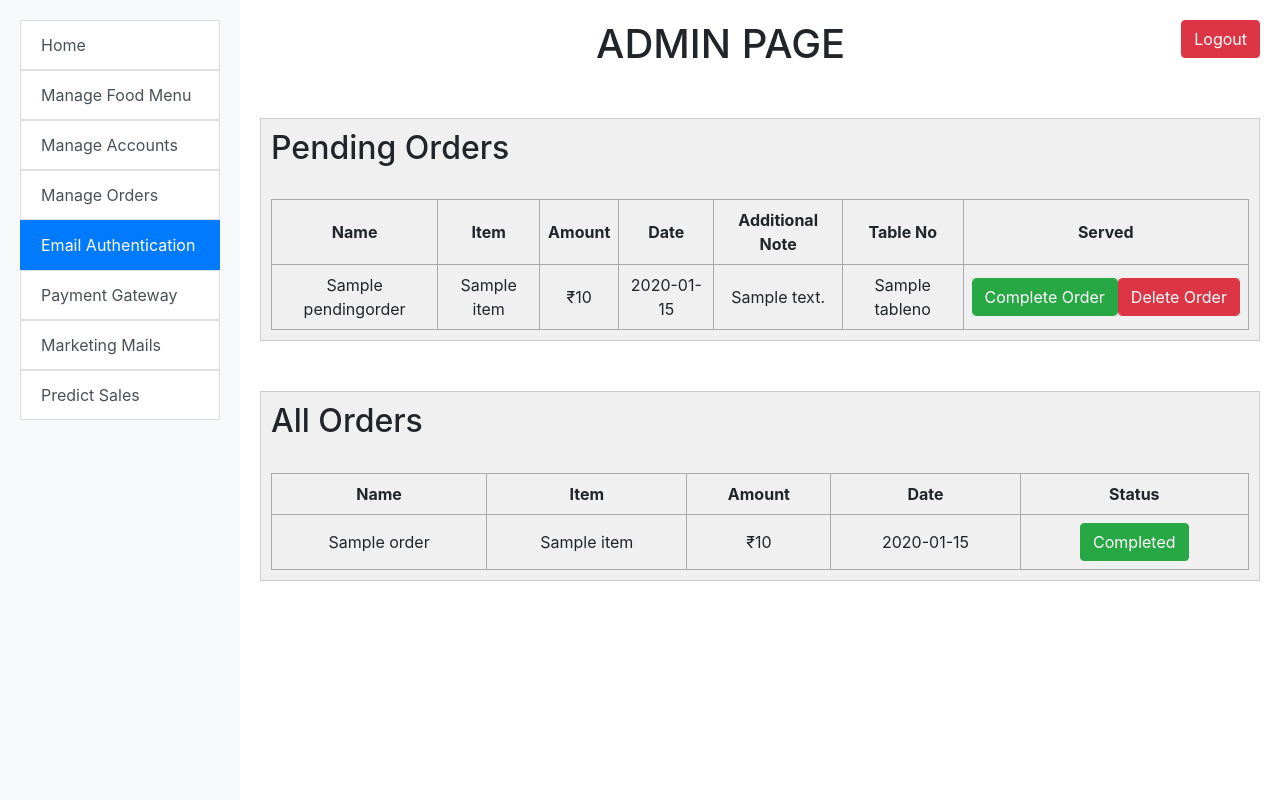
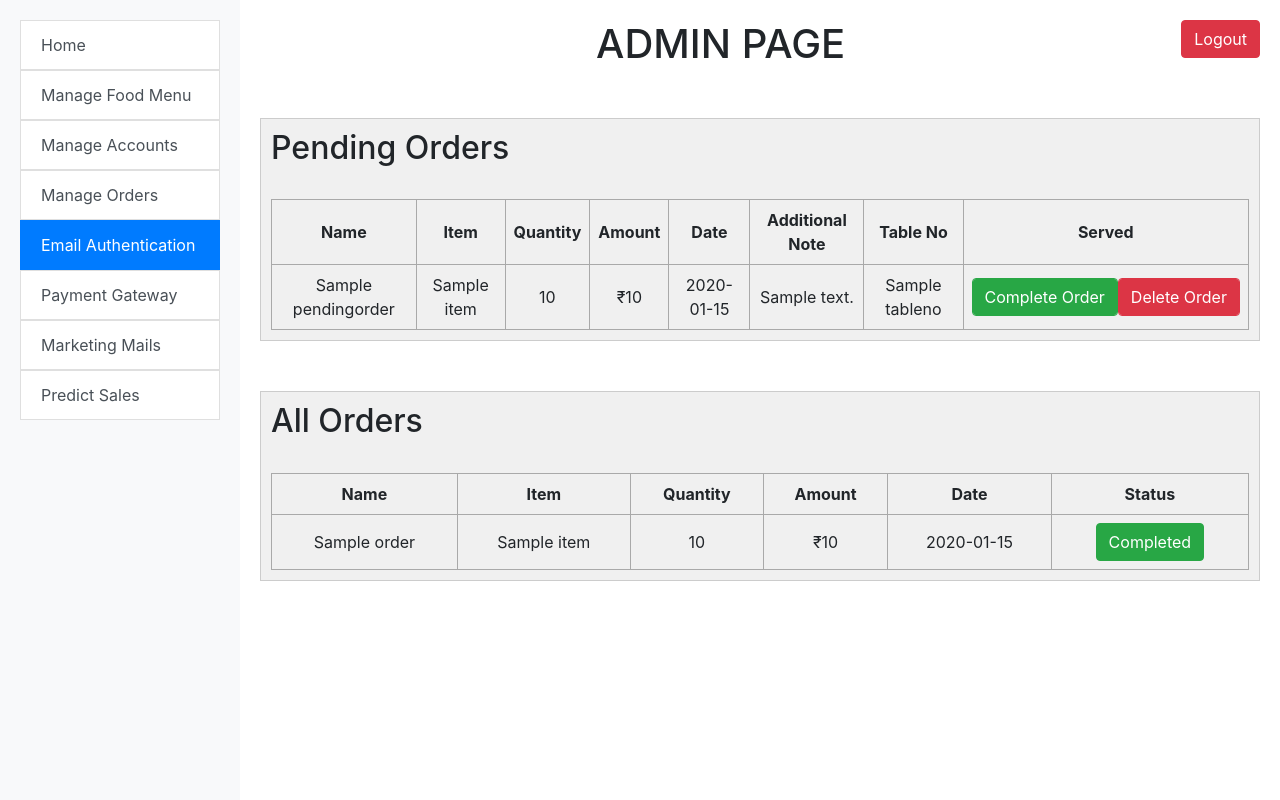
Before and after one commit to ItsAdi22/Restaurant-management-system, a Flask app: template templates/adminmanageorders.html in a window 1280 px wide. Run offline with Flask 3, Linux system fonts and the light colour scheme; the template is opened without the code that fills it: values that come from a table or form of the project are taken from there, most other values are stand-ins (such as "Sample title", 1, 10 or a date in 2020); some libraries are stand-ins or nearby versions.

Commit message:
Fixed the issue where quantity was not being displayed in the admin side

```diff
--- a/app.py
+++ b/app.py
@@ -16,6 +16,7 @@ import pandas as pd
 # import numpy as np
 from sklearn.model_selection import train_test_split
 from sklearn.linear_model import LinearRegression
+import json
 
 load_dotenv()
 
@@ -1042,10 +1043,10 @@ def admin():
                elif request.form.get('form_type') == 'admin_manageOrders':
                   adminManageOrders = True
 
-                  cursor.execute('SELECT name,item,price,date,note,tableno,served,stripeid from orders WHERE served = %s',(0,))
+                  cursor.execute('SELECT name,item,quantity,price,date,note,tableno,served,stripeid from orders WHERE served = %s',(0,))
                   pendingorders = cursor.fetchall()
 
-                  cursor.execute('SELECT name,item,price,date,served from orders ORDER BY id DESC')
+                  cursor.execute('SELECT name,item,quantity,price,date,served from orders ORDER BY id DESC')
                   allOrders = cursor.fetchall()
 
                   return render_template('adminmanageorders.html',adminManageOrders=adminManageOrders,pendingorders=pendingorders,allOrders=allOrders,form4=form4,form5=form5)
@@ -1060,10 +1061,10 @@ def admin():
                      cursor.execute('UPDATE orders SET served = 1 WHERE stripeid = %s;',(stripeid,))
                      mysql.connection.commit()
 
-                     cursor.execute('SELECT name,item,price,date,note,tableno,served,stripeid from ORDERS WHERE served = %s',(0,))
+                     cursor.execute('SELECT name,item,quantity,price,date,note,tableno,served,stripeid from ORDERS WHERE served = %s',(0,))
                      pendingorders = cursor.fetchall()
 
-                     cursor.execute('SELECT name,item,price,date,served from ORDERS ORDER BY id DESC')
+                     cursor.execute('SELECT name,item,quantity,price,date,served from ORDERS ORDER BY id DESC')
                      allOrders = cursor.fetchall()
                      return render_template('adminmanageorders.html',adminManageOrders=adminManageOrders,pendingorders=pendingorders,allOrders=allOrders,form4=form4, form5=form5)
 
@@ -1080,10 +1081,10 @@ def admin():
                      cursor.execute('UPDATE orders SET served = 2 WHERE stripeid = %s;',(stripeid,))
                      mysql.connection.commit()
 
-                     cursor.execute('SELECT name,item,price,date,note,tableno,served,stripeid from ORDERS WHERE served = %s',(0,))
+                     cursor.execute('SELECT name,item,quantity,price,date,note,tableno,served,stripeid from ORDERS WHERE served = %s',(0,))
                      pendingorders = cursor.fetchall()
 
-                     cursor.execute('SELECT name,item,price,date,served from orders ORDER BY id DESC')
+                     cursor.execute('SELECT name,item,quantity,price,date,served from orders ORDER BY id DESC')
                      allOrders = cursor.fetchall()
                      return render_template('adminmanageorders.html',adminManageOrders=adminManageOrders,pendingorders=pendingorders,allOrders=allOrders,form4=form4,form5=form5)
 
@@ -1625,7 +1626,7 @@ def success():
 
          try:
             cursor = mysql.connection.cursor()
-            cursor.execute("CREATE TABLE IF NOT EXISTS orders (id INT AUTO_INCREMENT PRIMARY KEY, item VARCHAR(255), price INT(255), name VARCHAR(255), email VARCHAR(255), stripeid VARCHAR(255), date DATE, note VARCHAR(255), tableno INT(255), served INT(255))")
+            cursor.execute("CREATE TABLE IF NOT EXISTS orders (id INT AUTO_INCREMENT PRIMARY KEY, item VARCHAR(255), quantity VARCHAR(20), price INT(255), name VARCHAR(255), email VARCHAR(255), stripeid VARCHAR(255), date DATE, note VARCHAR(255), tableno INT(255), served INT(255))")
 
          except Exception as e:
             flash(f"Database Error: {e}")
@@ -1681,8 +1682,14 @@ def success():
                global additionalNote
                tableno = app.config["tablenum"]
 
-               sql = "INSERT INTO orders(item,price,name,email,stripeid,date,tableno,note,served) VALUES(%s,%s,%s,%s,%s,%s,%s,%s,%s)"
-               value = (itemList_fmt,totalCartVal[0],name,email,checkout_session_id,current_date,tableno,additionalNote,0)
+               cursor.execute("SELECT quantity FROM cart WHERE email = %s",(email,))
+               quantity = cursor.fetchall()
+               quantity = [q[0] for q in quantity]
+               quantity = json.dumps(quantity)
+
+               sql = "INSERT INTO orders(item,quantity,price,name,email,stripeid,date,tableno,note,served) VALUES(%s,%s,%s,%s,%s,%s,%s,%s,%s,%s)"
+               value = (itemList_fmt,quantity,totalCartVal[0],name,email,checkout_session_id,current_date,tableno,additionalNote,0)
+               print(f'====================={value} ============')
                cursor.execute(sql,value)
                mysql.connection.commit()
 
--- a/data.csv
+++ b/data.csv
@@ -8,3 +8,4 @@ Date,Amount,DayOfWeek,Month
 2024-03-26,298,1,3
 2024-03-27,249,2,3
 2024-08-06,149,1,8
+2025-03-08,378,5,3
--- a/templates/adminmanageorders.html
+++ b/templates/adminmanageorders.html
@@ -34,6 +34,7 @@ th, td {
             <tr>
             <th>Name</th>
             <th>Item</th>
+            <th>Quantity</th>
             <th>Amount</th>
             <th>Date</th>
             <th>Additional Note</th>
@@ -41,10 +42,11 @@ th, td {
             <th>Served</th>
             </tr>
 
-            {% for name,item,price,date,note,tableno,served,stripeid in pendingorders %}
+            {% for name,item,quantity,price,date,note,tableno,served,stripeid in pendingorders %}
             <tr>
                 <td>{{name}}</td>
                 <td>{{item}} </td>
+                <td>{{quantity}}</td>
                 <td>₹{{price}} </td>
                 <td>{{date}} </td>
                 <td>{{note}} </td>
@@ -84,14 +86,16 @@ th, td {
         <tr>
         <th>Name</th>
         <th>Item</th>
+        <th>Quantity</th>
         <th>Amount</th>
         <th>Date</th>
         <th>Status</th>
         </tr>
-        {% for name,item,price,date,served in allOrders %}
+        {% for name,item,quantity,price,date,served in allOrders %}
         <tr>
             <td>{{name}}</td>
             <td>{{item}}</td>
+            <td>{{quantity}}</td>
             <td>₹{{price}}</td>
             <td>{{date}}</td>
             {% if served|string == '0' %}
```
Also changed, not shown: static/qrcodes/table-8.png (added).
